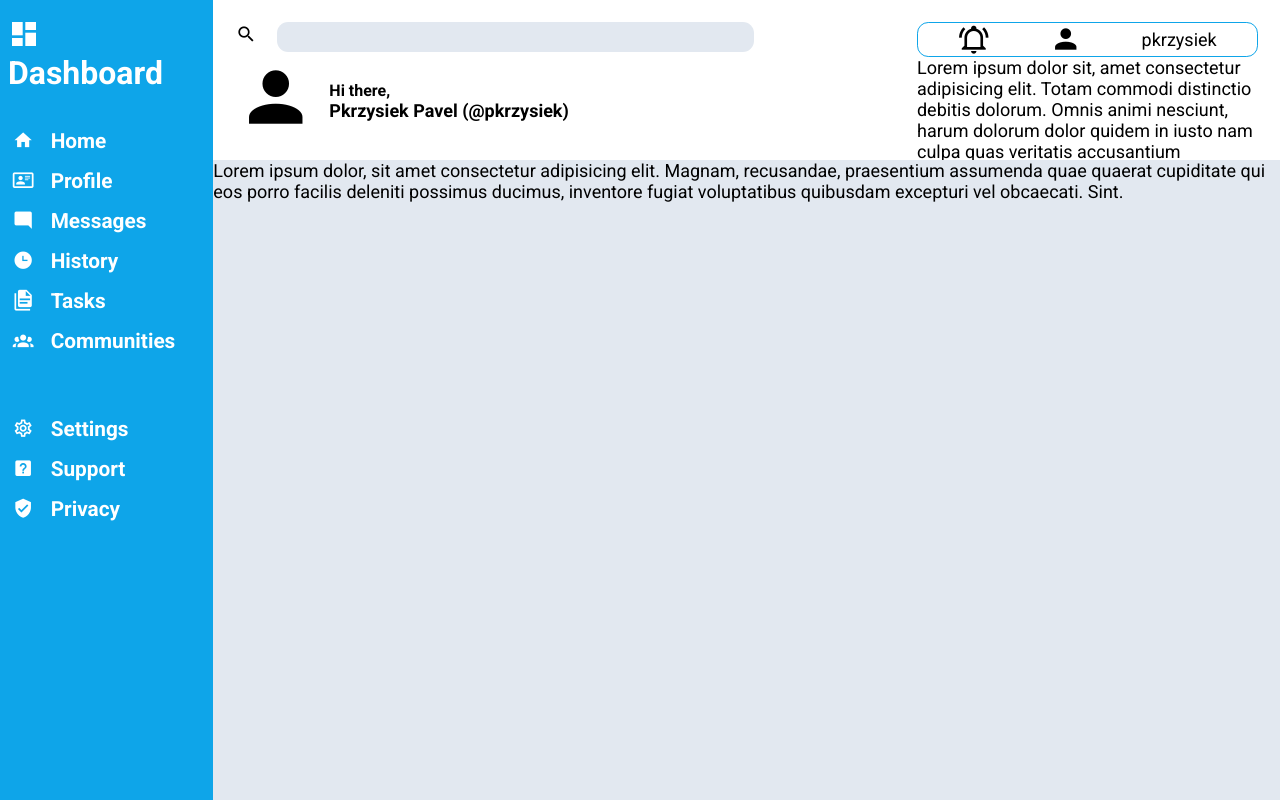
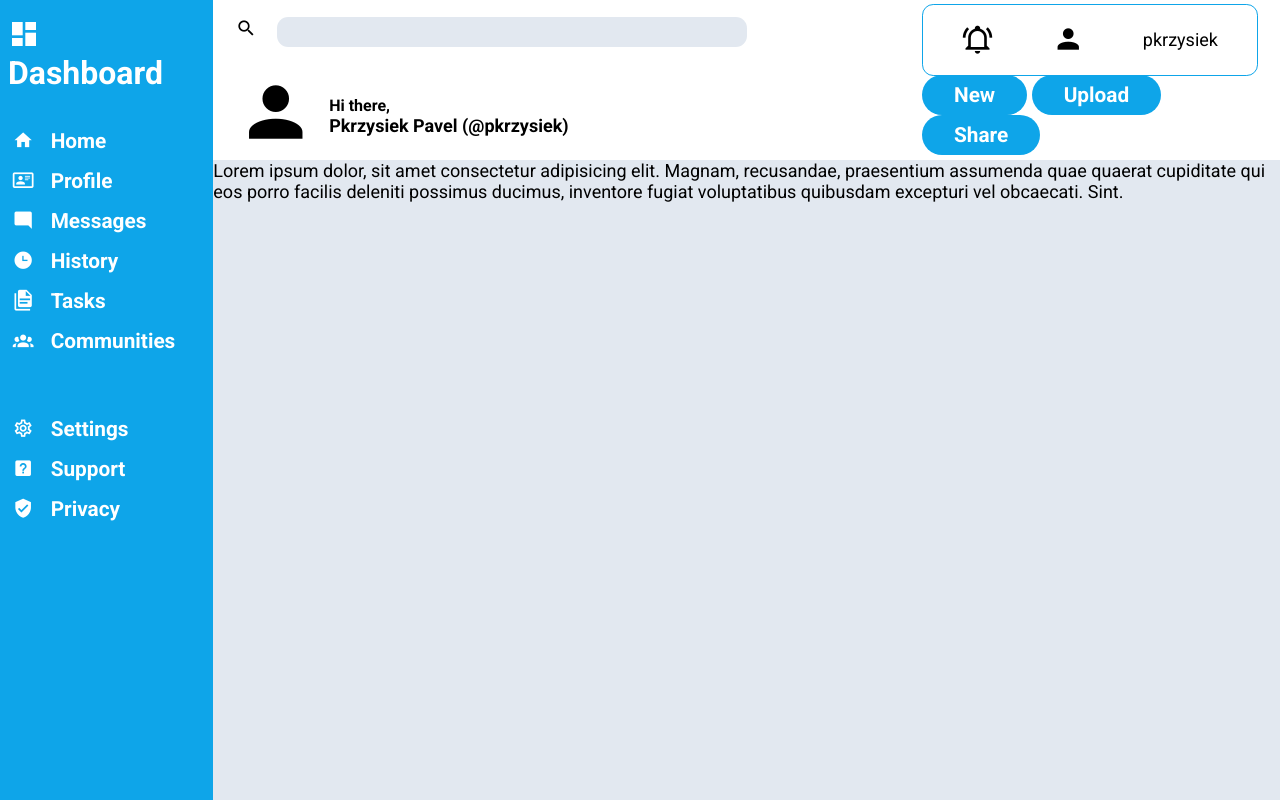
Before and after one commit to pkrzysiekk/odin-admin-dashboard, a website: page index.html in a window 1280 px wide. Drawn offline with Linux system fonts and the light colour scheme.

Commit message:
Add buttons area to the header

```diff
--- a/index.html
+++ b/index.html
@@ -45,8 +45,11 @@
             <span><span class="greet">Hi there,<br></span> Pkrzysiek Pavel (@pkrzysiek)</span>
 
         </div>
-        <p>Lorem ipsum dolor sit, amet consectetur adipisicing elit. Totam commodi distinctio debitis dolorum. Omnis animi nesciunt, harum dolorum dolor quidem in iusto nam culpa quas veritatis accusantium accusamus, quia fugit?</p>
-
+        <div class="buttons">
+            <button>New</button>
+            <button>Upload</button>
+            <button>Share</button>
+        </div>
     </header>
     <main>
         <p>Lorem ipsum dolor, sit amet consectetur adipisicing elit. Magnam, recusandae, praesentium assumenda quae quaerat cupiditate qui eos porro facilis deleniti possimus ducimus, inventore fugiat voluptatibus quibusdam excepturi vel obcaecati. Sint.</p>
--- a/style.css
+++ b/style.css
@@ -56,11 +56,6 @@ sidebar-grid,settings-grid{
     padding-left: 6%;
 }
 
-header{
-    display: grid;
-    grid-template-columns: 2fr 1fr;
-    grid-template-rows: 30% 75%;
-}
 
 
 
@@ -78,6 +73,11 @@ header{
     grid-column: 2/3;
     grid-row: 1/2;
     box-shadow: 0 4px 2px -2px rgb(34, 27, 27);
+    display: grid;
+    grid-template-columns: 2fr 1fr;
+    grid-template-rows: 30% 75%;
+    align-items: center;
+    gap: 15px;
 }
 .profile{
     border:solid 1px #0ea5e9;
@@ -133,3 +133,13 @@ input[type="text"]{
 input[type="text"]:focus{
     outline: none;
 }
+
+.buttons button{
+    text-align: center;
+    color: white;
+    font-weight: 700;
+    border-radius: 1.4rem;
+    padding:0.5rem 2rem;
+
+
+}
```
